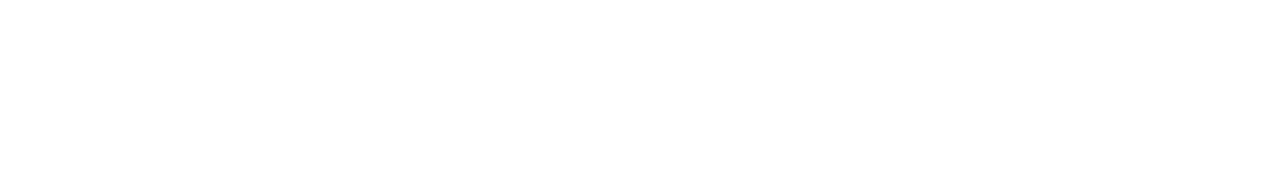
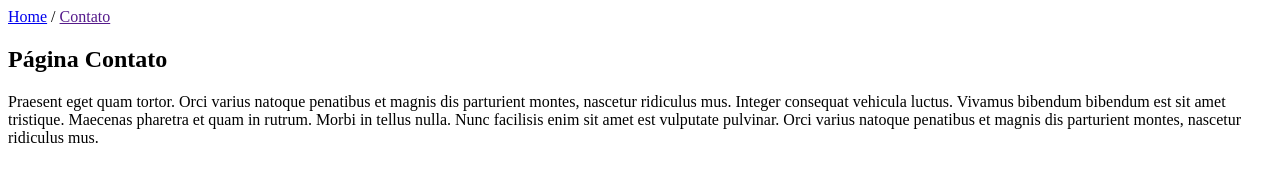
Before and after one commit to luifaq/CursoDesenvolvimentoWeb, a plain HTML site: page aula17_links/contato.html in a window 1280 px wide. Drawn offline with Linux system fonts and the light colour scheme.

Commit message:
fim aula 17

```diff
--- a/aula17_links/contato.html
+++ b/aula17_links/contato.html
@@ -0,0 +1,28 @@
+<!DOCTYPE html>
+<html>
+
+<head>
+    <title>Página Contato</title>
+    <meta charset="utf-8">
+</head>
+
+<body>
+
+    <a href="index.html">Home</a>
+    /
+    <a href="">Contato</a>
+
+    <h2>Página Contato</h2>
+    <p>
+        Praesent eget quam tortor. Orci varius natoque penatibus et magnis
+        dis parturient montes, nascetur ridiculus mus. Integer consequat
+        vehicula luctus. Vivamus bibendum bibendum est sit amet tristique.
+        Maecenas pharetra et quam in rutrum. Morbi in tellus nulla. Nunc
+        facilisis enim sit amet est vulputate pulvinar. Orci varius natoque
+        penatibus et magnis dis parturient montes, nascetur ridiculus mus.
+    </p>
+
+
+</body>
+
+</html>
```
Also changed, not shown: aula17_links/index.html (+14 -0 lines).
